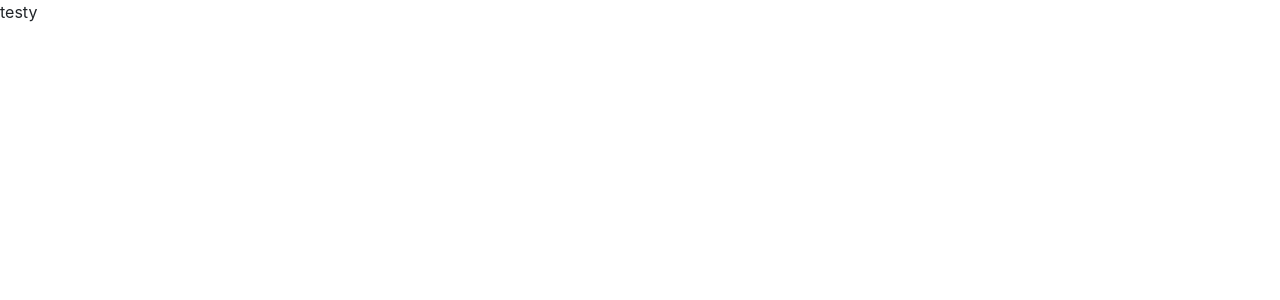
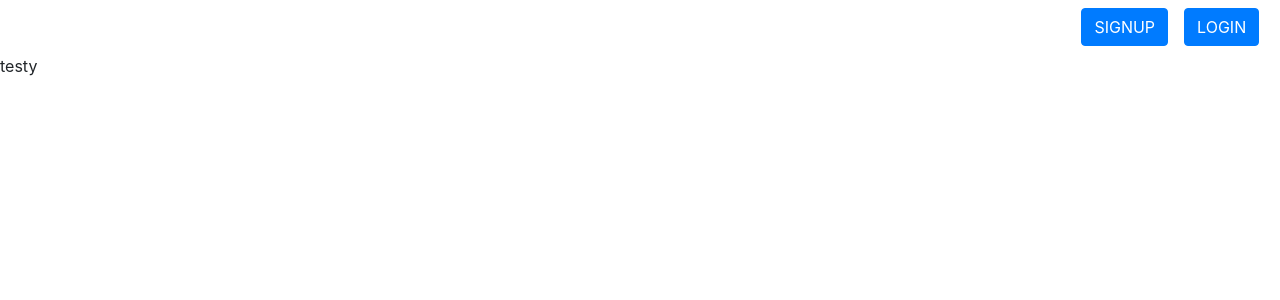
Before and after one commit to qwenzo/lost-and-found, a React (Create React App) app: page / in a window 1280 px wide. Shown: the top 300 px of the page. Built offline with nearby package versions, Linux system fonts and the light colour scheme.

Commit message:
finishing intial design for the header

```diff
--- a/src/components/App.js
+++ b/src/components/App.js
@@ -5,6 +5,10 @@ class App extends Component {
   render() {
     return (
       <div >
+      <div style = {styles.headerStyle} className = 'd-flex flex-row-reverse' >
+      <button className='m-2 btn btn-primary ' >  LOGIN </button>
+      <button  className='m-2 btn btn-primary '> SIGNUP </button>
+      </div>
         {this.props.children}
       </div>
     );
@@ -13,7 +17,7 @@ class App extends Component {
 
 const styles = {
   headerStyle: {
-
+    paddingRight:'1%',
   }
 }
 
```
